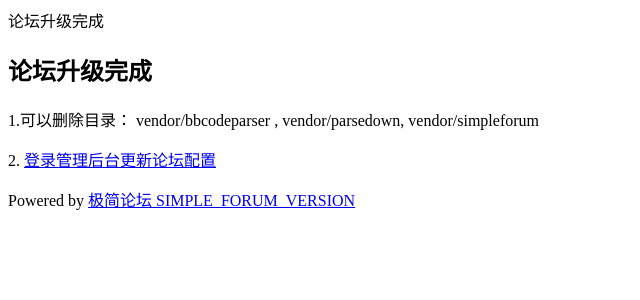
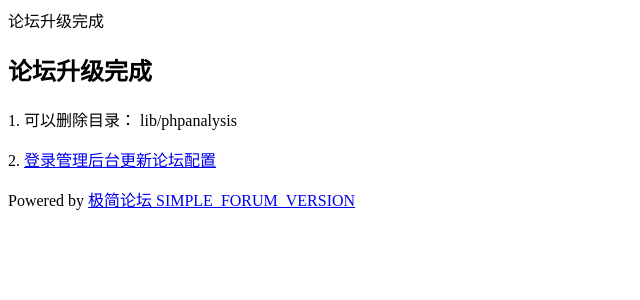
Before and after one commit to yujiandong/simpleforum, a Yii app: template install_update/views/upgrade/completed.php in a window 1280 px wide. Shown: the top 300 px of the page, without its empty margins (0-640 px from the left). Run offline with PHP 8.4 and a stand-in for Yii, Linux system fonts and the light colour scheme; the template is opened without the code that fills it, so the values that code supplies are empty; some libraries are stand-ins or nearby versions.

Commit message:
modify upgrade view

```diff
--- a/install_update/views/upgrade/completed.php
+++ b/install_update/views/upgrade/completed.php
@@ -20,7 +20,7 @@
 		</div>
 		<div class="panel-body">
 			<h2>论坛升级完成</h2>
-			<p>1.可以删除目录： vendor/bbcodeparser , vendor/parsedown, vendor/simpleforum</p>
+			<p>1. 可以删除目录： lib/phpanalysis</p>
 			<p>2. <?php echo Html::a('登录管理后台更新论坛配置', ['/admin/setting/all']); ?></p>
 		</div>
 	</div>
--- a/install_update/views/upgrade/index.php
+++ b/install_update/views/upgrade/index.php
@@ -22,7 +22,7 @@
 	<li class="list-group-item">
     	<p>请先备份网站程序，并备份数据库数据。本站不对升级过程中造成的程序或数据损失等负责。</p>
         <?php
-			echo Html::a('已备份，开始升级', ['v1to11'], ['class'=>'btn btn-primary']);
+			echo Html::a('已备份，开始升级', ['v11to111'], ['class'=>'btn btn-primary']);
         ?>
 	</li>
 </ul>
```
